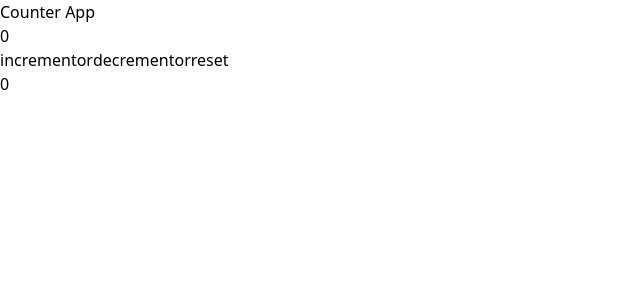
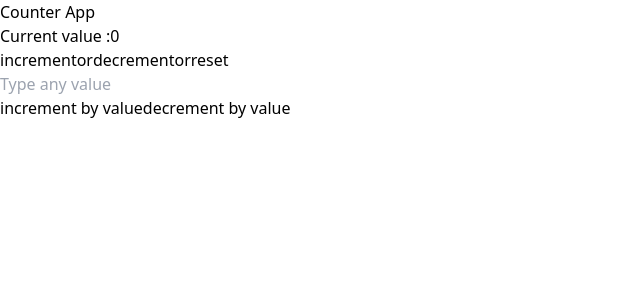
Before and after one commit to priyanshupgithub/Counter_App, a React (Vite) app: page / in a window 1280 px wide. Shown: the top 300 px of the page, without its empty margins (0-640 px from the left). Built offline with nearby package versions, Linux system fonts and the light colour scheme.

Commit message:
Build increment/decrement by value functionality

```diff
--- a/src/components/CurrentValue.jsx
+++ b/src/components/CurrentValue.jsx
@@ -1,7 +1,12 @@
 import React from "react";
 
 const CurrentValue = ({ value }) => {
-  return <div className="text-center text-4xl mt-10">{value}</div>;
+  return (
+    <div className="text-center text-4xl mt-10 flex items-center justify-center">
+      <span className="text-base mr-2">Current value :</span>
+      <span>{value}</span>
+    </div>
+  );
 };
 
 export default CurrentValue;
--- a/src/components/Heading.jsx
+++ b/src/components/Heading.jsx
@@ -5,6 +5,8 @@ import CurrentValue from "./CurrentValue";
 
 const Heading = () => {
   const [currentValue, setCurrentValue] = useState(0);
+  const [inputValue, setInputValue] = useState(0);
+
   const handleIncrement = () => {
     setCurrentValue((prev) => prev + 1);
   };
@@ -13,7 +15,17 @@ const Heading = () => {
   };
   const handleReset = () => {
     setCurrentValue(0);
+    setInputValue(0);
   };
+
+  const handleIncrementByValue = ()=>{
+    setCurrentValue((prev)=>prev+Number(inputValue));
+  }
+
+  const handleDecrementByValue = ()=>{
+    setCurrentValue((prev)=>prev-Number(inputValue));
+
+  }
   return (
     <div className="flex flex-col w-[90%] mx-auto h-[90%] items-center">
       <h1 className="text-4xl text-center mt-10 font-bold uppercase ">
@@ -26,7 +38,11 @@ const Heading = () => {
           <Button value="decrementor" handleClick={handleDecrement} />
           <Button value="reset" handleClick={handleReset} />
         </div>
-        <InputValue />
+        <InputValue inputValue = {inputValue} setInputValue = {setInputValue}/>
+        <div className="flex mt-4 w-[30%] justify-center gap-4">
+        <Button value="increment by value" handleClick={handleIncrementByValue} />
+        <Button value="decrement by value" handleClick={handleDecrementByValue} />
+        </div>
       </div>
     </div>
   );
--- a/src/components/InputValue.jsx
+++ b/src/components/InputValue.jsx
@@ -1,15 +1,32 @@
-import React from "react";
+import React, { useState } from "react";
 
-const InputValue = () => {
+const InputValue = ({ inputValue, setInputValue }) => {
+  const handleOnChange = (e) => {
+    const value = e.target.value;
+    setInputValue(value === "" ? 0 : Number(value)); // Allow empty value, but store as a number
+  };
+
+  const handleOnBlur = () => {
+    if (inputValue === "" || isNaN(inputValue)) {
+      setInputValue(0);
+    } // Restore 0 if input is empty
+  };
+
   return (
     <>
       <div className="w-full flex justify-center">
         <input
-          placeholder="enter number"
+          placeholder="Type any value"
           type="number"
           name="input_number"
-          value={0}
-          className=" bg-gray-400 rounded-full w-[40%] mt-10 p-2"
+          value={inputValue === 0 ? "" : inputValue}
+          onChange={handleOnChange}
+          className=" bg-gray-400 rounded-full w-[40%] mt-10 p-2 appearance-none outline-none"
+          onFocus={handleOnBlur} // Restore 0 when input is empty
+          style={{
+            WebkitAppearance: "none",
+            MozAppearance: "textfield", // Ensures compatibility with Firefox
+          }}
         />
       </div>
     </>
```
